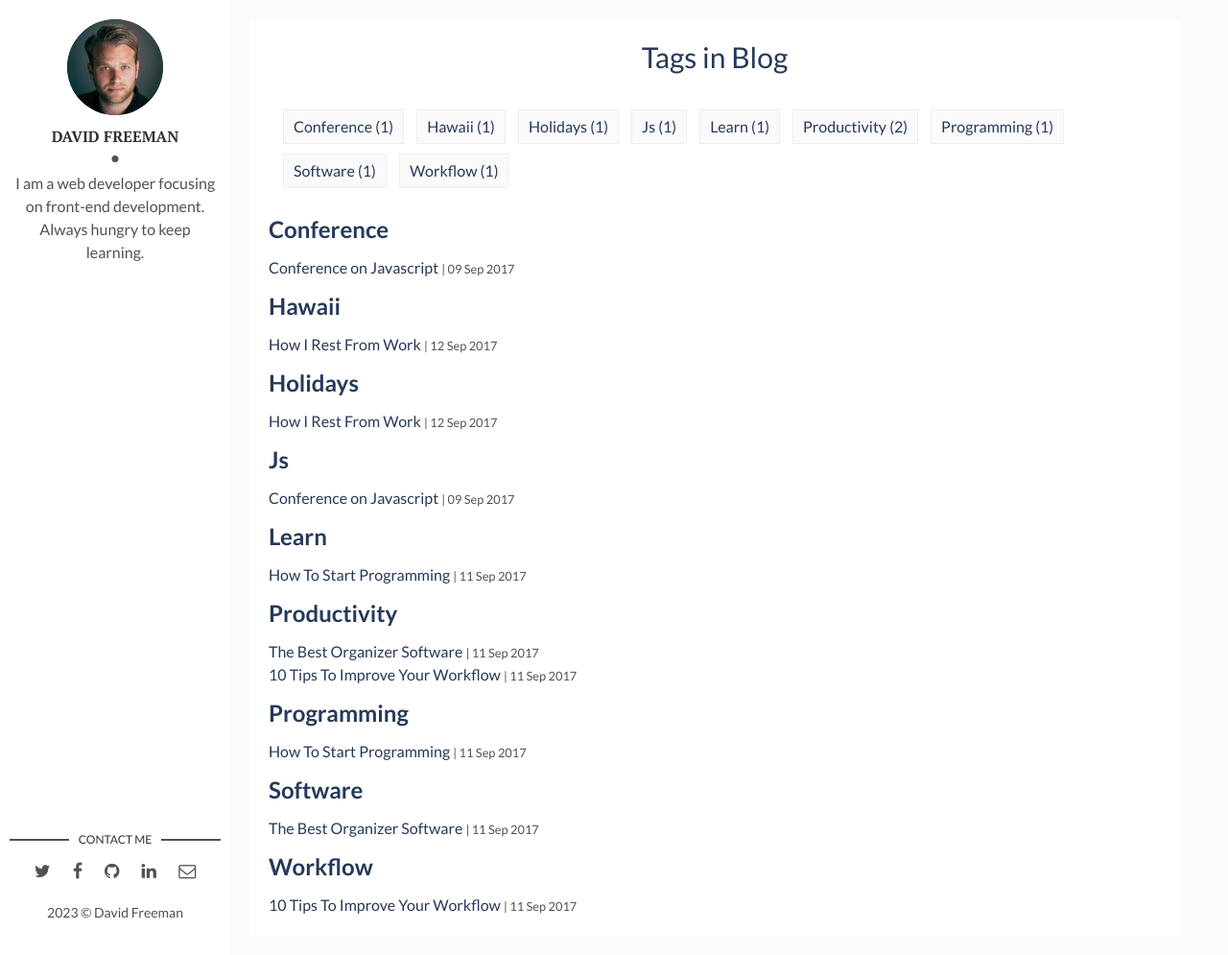
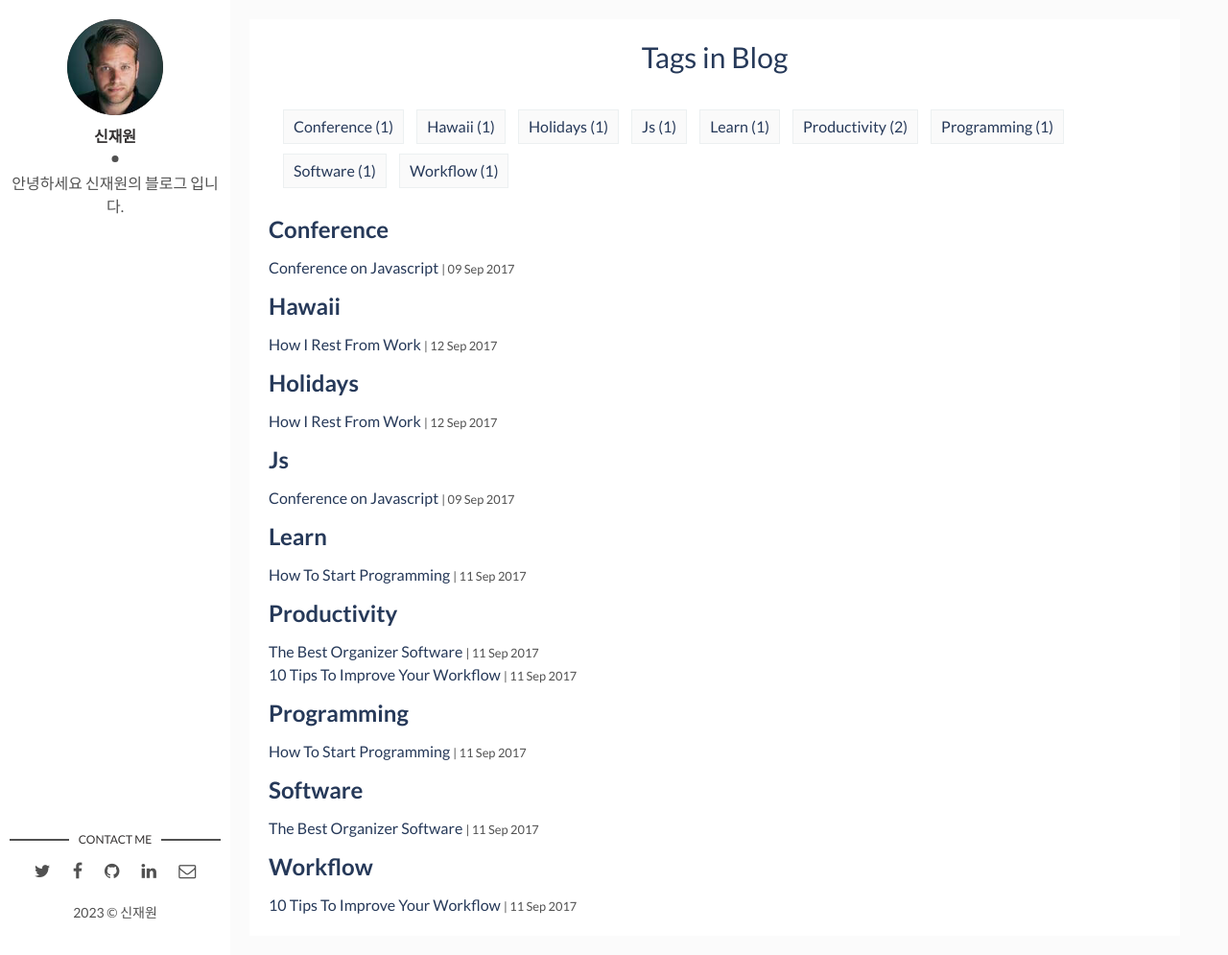
Before and after one commit to shinjaewon99/shinjaewon99.github.io, a Jekyll site: the page built from tags.html, in a window 1280 px wide and 995 px high. Shown: the whole window at 96% size. Built offline with Jekyll 4.4.1, drawn with Linux system fonts in a browser that asks for light colours.

Commit message:
feat : change yml

```diff
--- a/_config.yml
+++ b/_config.yml
@@ -1,17 +1,17 @@
-title: Hello, world! I'm David Freeman
+title: 안녕하세요 신재원의 블로그 입니다.
 description: > # this means to ignore newlines until "baseurl:"
   Write an awesome description for your new site here. You can edit this
   line in _config.yml. It will appear in your document head meta (for
   Google search results) and in your feed.xml site description.
 permalink: ':title/'
-baseurl: "/flexible-jekyll" # the subpath of your site, e.g. /blog
-url: "" # the base hostname & protocol for your site, e.g. http://example.com
+baseurl: ""
+url: "https://shinjaewon99.github.io/"
 site-twitter: #if your site has a twitter account, enter it here
 
 # Author Settings
-author: David Freeman # add your name
+author: 신재원 # add your name
 author-img: david-freeman.jpg # add your photo
-about-author: I am a web developer focusing on front-end development. Always hungry to keep learning. # add description
+about-author: 안녕하세요 신재원의 블로그 입니다. # add description
 social-twitter: # add your Twitter handle
 social-facebook: # add your Facebook handle
 social-github: artemsheludko # add your Github handle
```
